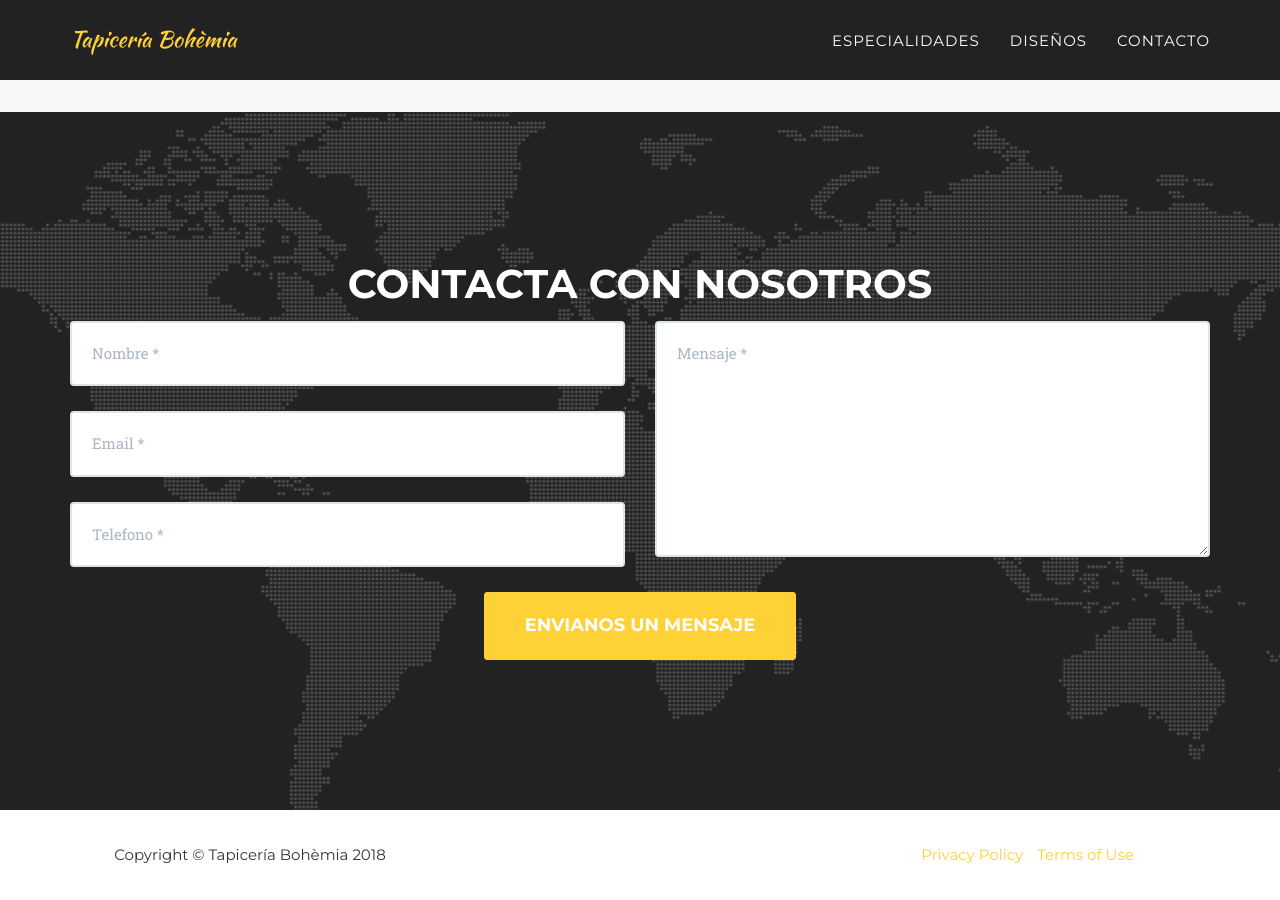
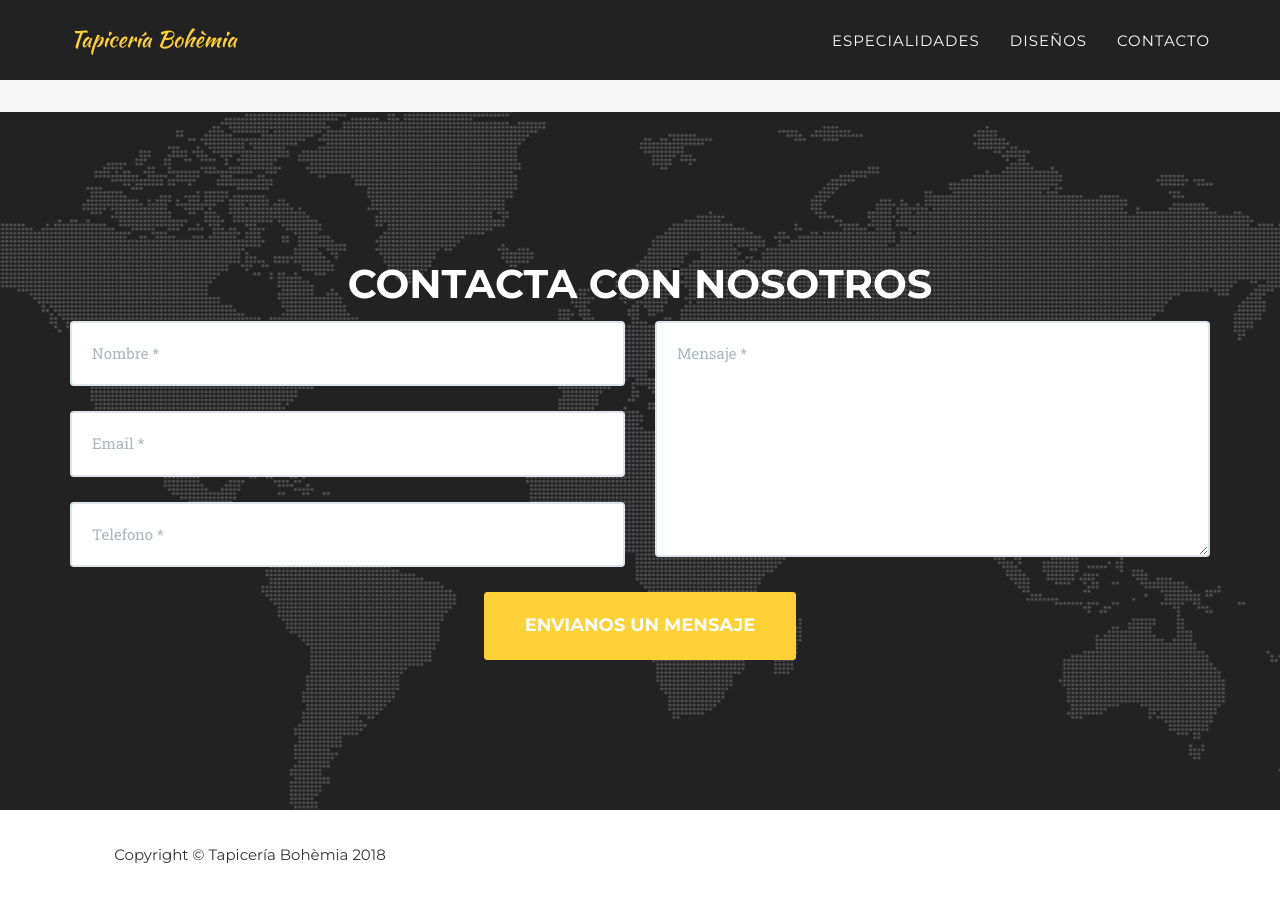
Before and after one commit to tapiceriabohemia/tapiceriabohemia.github.io, a Jekyll site: the page built from index.html, in a window 1280 px wide and 900 px high, scrolled down 2611 px. Built offline with Jekyll 4.4.1, drawn with Linux system fonts in a browser that asks for light colours; nearby versions of some CDN libraries; some web fonts are replaced.

Commit message:
Remove and fix unused

```diff
--- a/_includes/footer.html
+++ b/_includes/footer.html
@@ -12,14 +12,14 @@
                         {% endfor %}
                     </ul>
                 </div>
-                <div class="col-md-4">
+                <!-- <div class="col-md-4">
                     <ul class="list-inline quicklinks">
                         <li><a href="#">Privacy Policy</a>
                         </li>
                         <li><a href="#">Terms of Use</a>
                         </li>
                     </ul>
-                </div>
+                </div> -->
             </div>
         </div>
     </footer>
--- a/_includes/header.html
+++ b/_includes/header.html
@@ -43,7 +43,7 @@
             <div class="intro-text">
                 <div class="intro-lead-in">Bienvenido a la tapicería bohèmia!</div>
                 <div class="intro-heading">Todo classe de tapizados al gusto!</div>
-                <a href="#services" class="page-scroll btn btn-xl">Tipos de tapizados</a>
+                <a href="#especialidades" class="page-scroll btn btn-xl">Tipos de tapizados</a>
             </div>
         </div>
     </header>
--- a/_includes/modals.html
+++ b/_includes/modals.html
@@ -16,12 +16,6 @@
                             <hr class="star-primary">
                             <img src="img/proyectos/{{ post.category }}/{{ post.img }}" class="img-responsive img-centered" alt="{{ post.alt }}">
                             <p>{{ post.description }}</p>
-                            <ul class="list-inline item-details">
-                                <li>Service:
-                                    <strong><a href="http://startbootstrap.com">{{ post.category }}</a>
-                                    </strong>
-                                </li>
-                            </ul>
                             <button type="button" class="btn btn-default" data-dismiss="modal"><i class="fa fa-times"></i> Close</button>
                         </div>
                     </div>
```
